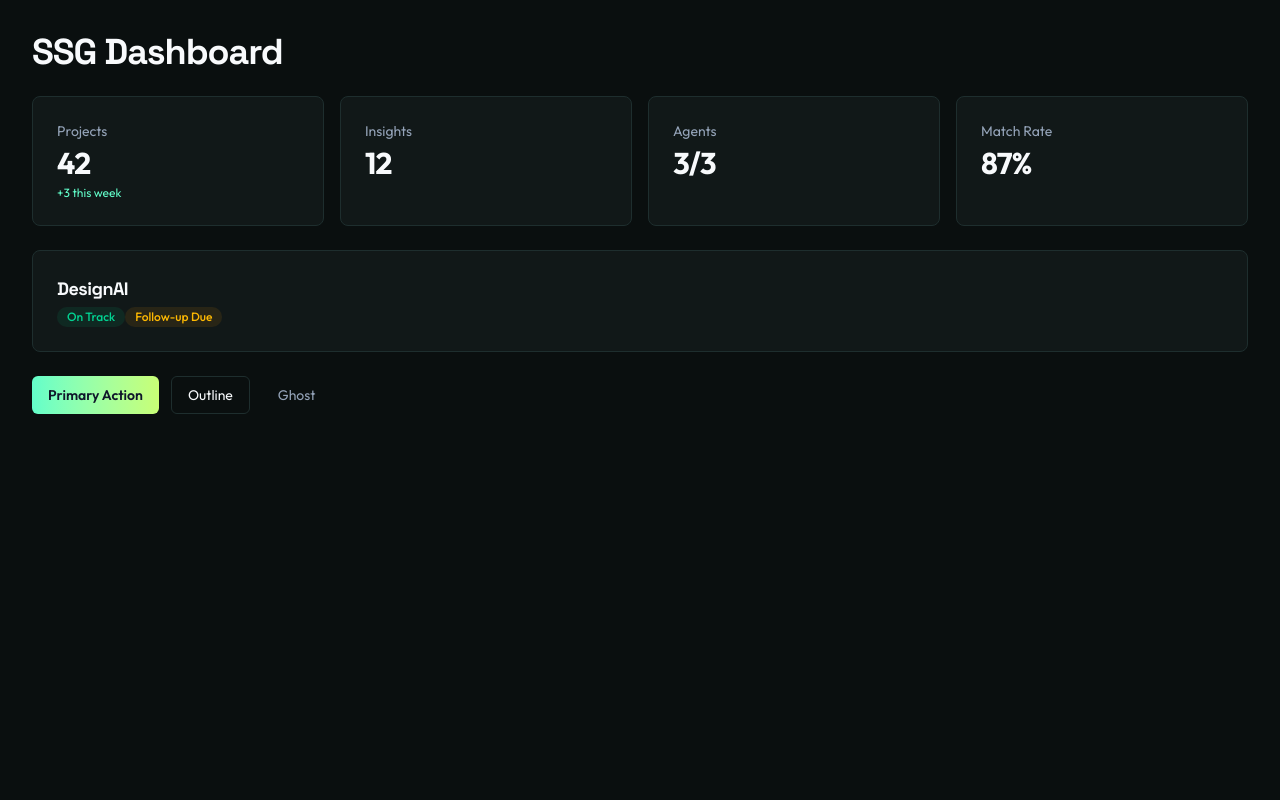
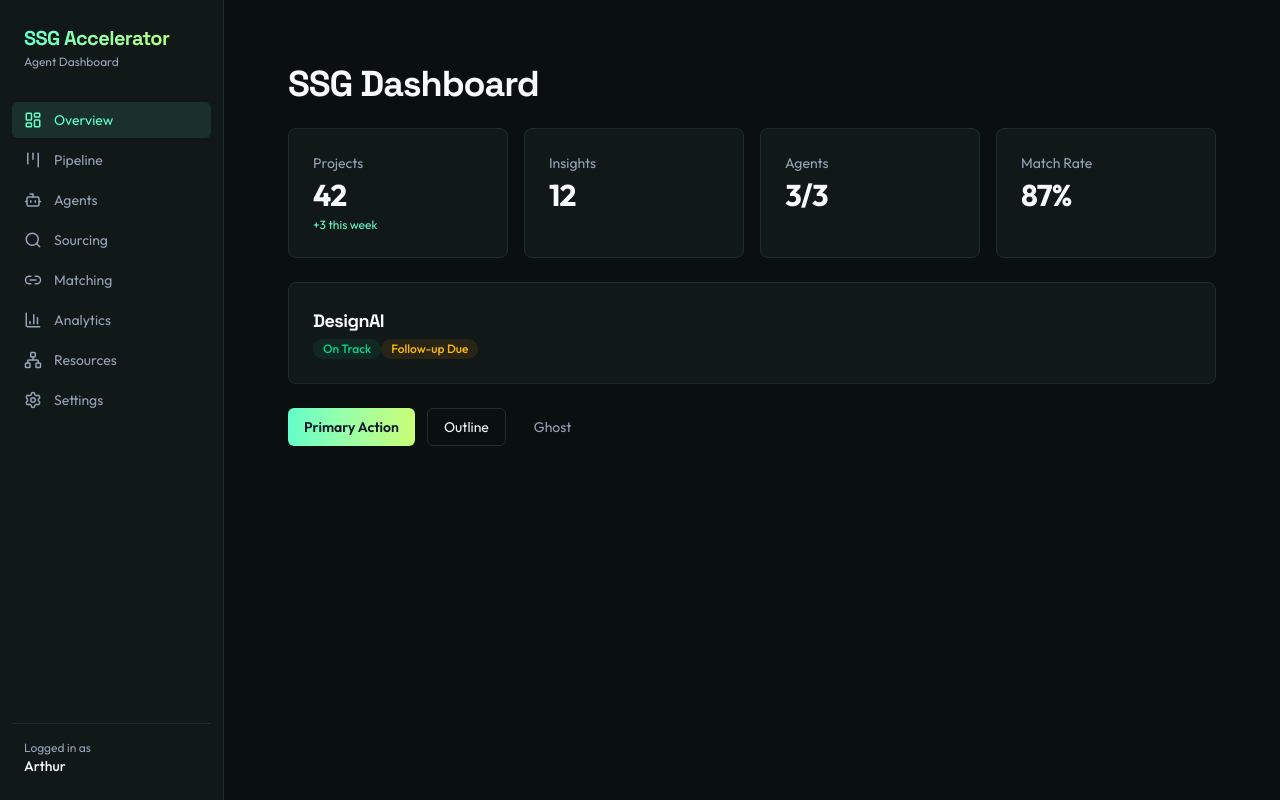
Before and after one commit to TripleWhite/SSG-Lab, a Next.js app: page / in a window 1280 px wide. Built offline with nearby package versions, Linux system fonts and the light colour scheme.

Commit message:
feat: add sidebar navigation and header

```diff
--- a/src/app/layout.tsx
+++ b/src/app/layout.tsx
@@ -1,5 +1,6 @@
 import type { Metadata } from "next";
 import { Space_Grotesk, Outfit } from "next/font/google";
+import { Sidebar } from "@/components/nav/sidebar";
 import "@/styles/globals.css";
 
 const spaceGrotesk = Space_Grotesk({
@@ -19,15 +20,14 @@ export const metadata: Metadata = {
   description: "Agent-powered accelerator management",
 };
 
-export default function RootLayout({
-  children,
-}: {
-  children: React.ReactNode;
-}) {
+export default function RootLayout({ children }: { children: React.ReactNode }) {
   return (
     <html lang="en" className={`${spaceGrotesk.variable} ${outfit.variable}`}>
       <body className="min-h-screen bg-[var(--background)] text-[var(--foreground)] antialiased">
-        {children}
+        <div className="flex">
+          <Sidebar />
+          <main className="flex-1 overflow-auto p-8">{children}</main>
+        </div>
       </body>
     </html>
   );
--- /dev/null
+++ b/src/components/nav/header.tsx
@@ -0,0 +1,13 @@
+interface HeaderProps {
+  title: string;
+  description?: string;
+}
+
+export function Header({ title, description }: HeaderProps) {
+  return (
+    <div className="mb-6">
+      <h1 className="text-2xl font-bold tracking-tight">{title}</h1>
+      {description && <p className="mt-1 text-sm text-[var(--muted)]">{description}</p>}
+    </div>
+  );
+}
--- /dev/null
+++ b/src/components/nav/sidebar.tsx
@@ -0,0 +1,63 @@
+"use client";
+
+import Link from "next/link";
+import { usePathname } from "next/navigation";
+import { LayoutDashboard, Kanban, Bot, Search, Link2, BarChart3, Network, Settings } from "lucide-react";
+import { type ReactNode } from "react";
+
+interface NavItem {
+  href: string;
+  label: string;
+  icon: ReactNode;
+}
+
+const navItems: NavItem[] = [
+  { href: "/", label: "Overview", icon: <LayoutDashboard size={18} /> },
+  { href: "/pipeline", label: "Pipeline", icon: <Kanban size={18} /> },
+  { href: "/agents", label: "Agents", icon: <Bot size={18} /> },
+  { href: "/sourcing", label: "Sourcing", icon: <Search size={18} /> },
+  { href: "/matching", label: "Matching", icon: <Link2 size={18} /> },
+  { href: "/analytics", label: "Analytics", icon: <BarChart3 size={18} /> },
+  { href: "/resources", label: "Resources", icon: <Network size={18} /> },
+  { href: "/settings", label: "Settings", icon: <Settings size={18} /> },
+];
+
+export function Sidebar() {
+  const pathname = usePathname();
+
+  return (
+    <aside className="flex h-screen w-56 flex-col border-r border-[var(--border)] bg-[var(--card)] px-3 py-6">
+      <div className="mb-8 px-3">
+        <h1 className="bg-gradient-to-r from-[var(--ssg-green)] to-[var(--ssg-yellow)] bg-clip-text text-xl font-bold text-transparent">
+          SSG Accelerator
+        </h1>
+        <p className="mt-0.5 text-xs text-[var(--muted)]">Agent Dashboard</p>
+      </div>
+
+      <nav className="flex-1 space-y-1">
+        {navItems.map((item) => {
+          const isActive = pathname === item.href;
+          return (
+            <Link
+              key={item.href}
+              href={item.href}
+              className={`flex items-center gap-3 rounded-md px-3 py-2 text-sm transition-colors ${
+                isActive
+                  ? "bg-[var(--ssg-green)]/10 text-[var(--ssg-green)]"
+                  : "text-[var(--muted)] hover:bg-[var(--card-hover)] hover:text-[var(--foreground)]"
+              }`}
+            >
+              {item.icon}
+              {item.label}
+            </Link>
+          );
+        })}
+      </nav>
+
+      <div className="border-t border-[var(--border)] pt-4 px-3">
+        <p className="text-xs text-[var(--muted)]">Logged in as</p>
+        <p className="text-sm font-medium">Arthur</p>
+      </div>
+    </aside>
+  );
+}
```
